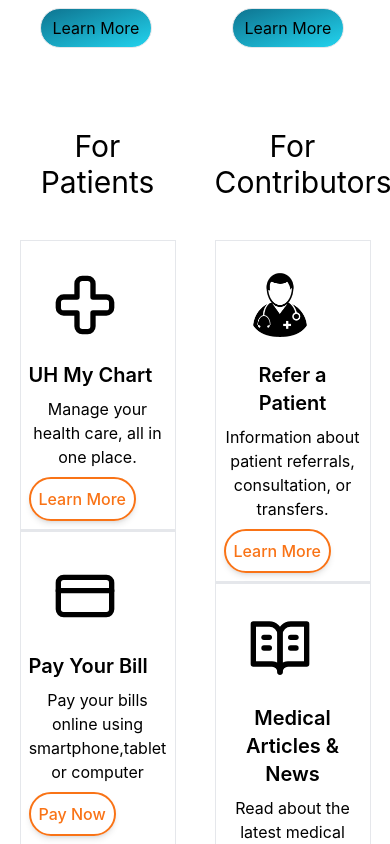
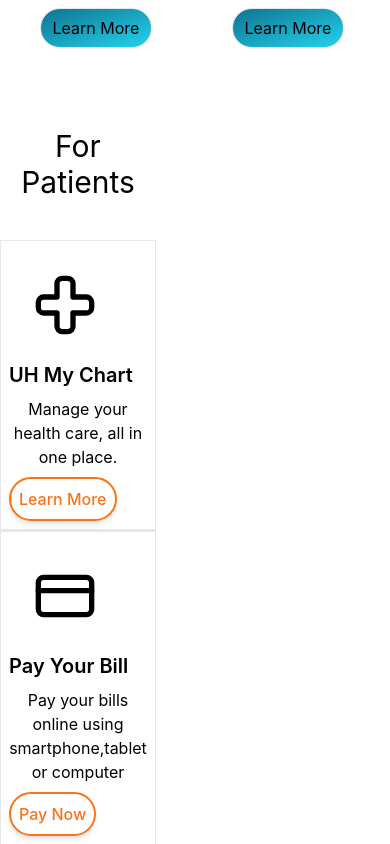
Before and after one commit to arnav1203/medconnect, a React (Create React App) app: page / in a window 390 px wide. Shown: the part 880-1724 px from the top of the page. Built offline with nearby package versions, Linux system fonts and the light colour scheme.

Commit message:
Responsive remaining

```diff
--- a/src/Components/Patvscon.js
+++ b/src/Components/Patvscon.js
@@ -7,7 +7,7 @@
 export default function Patvscon() {
     return (
         <div>
-            <div className='flex justify-around'>
+            <div className='md:flex md:justify-around'>
                 <div className='w-2/5'>
                     <div className='text-3xl'>
                         For Patients
```
